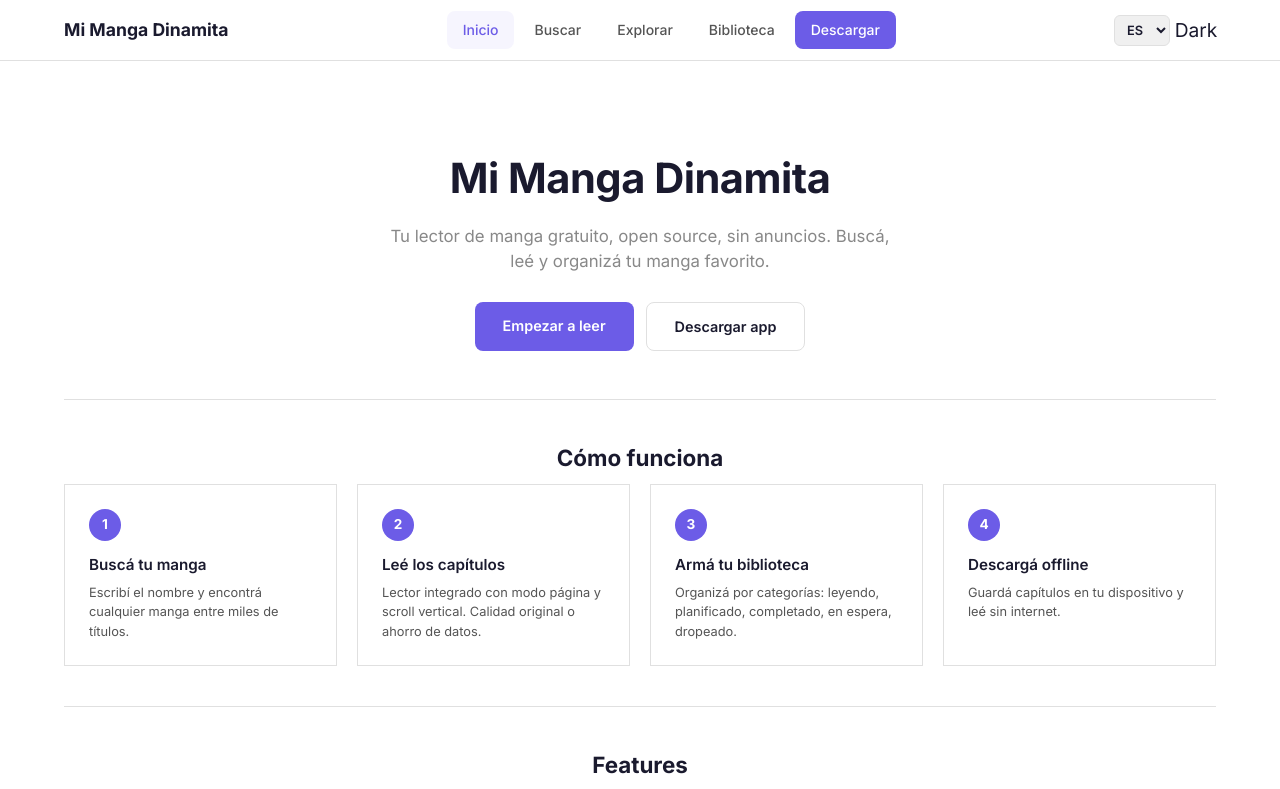
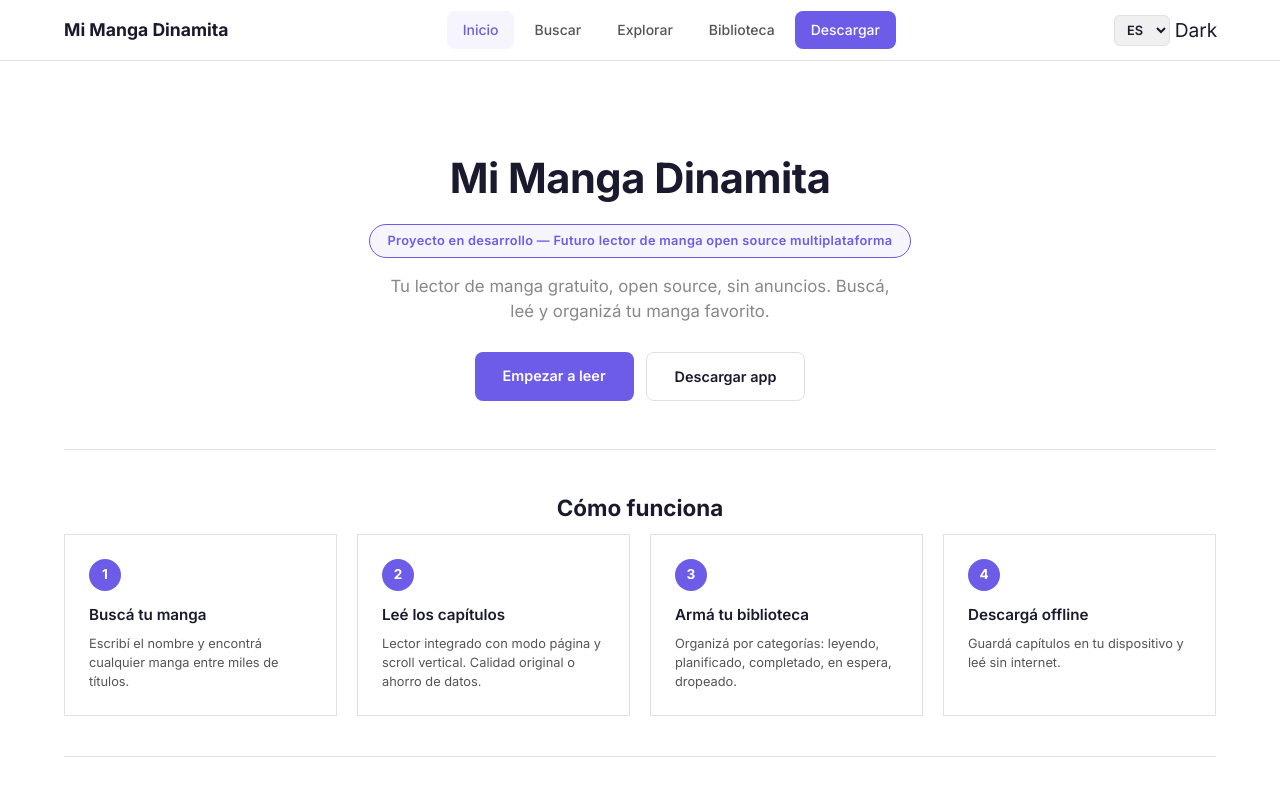
Before and after one commit to luzbelo-dev/mangarg, an Angular app: page / in a window 1280 px wide. Shown: the top 789 px of the page. Built offline with nearby package versions, Linux system fonts and the light colour scheme.

Commit message:
feat: badge "proyecto en desarrollo" en landing hero

```diff
--- a/src/app/core/i18n/translations.ts
+++ b/src/app/core/i18n/translations.ts
@@ -52,6 +52,7 @@ export const translations = {
       featureNoProxyDesc: 'Tu app, tus datos. Open source, sin tracking, sin anuncios.',
     },
     landing: {
+      inDevelopment: 'Proyecto en desarrollo — Futuro lector de manga open source multiplataforma',
       subtitle: 'Tu lector de manga gratuito, open source, sin anuncios. Buscá, leé y organizá tu manga favorito.',
       startReading: 'Empezar a leer',
       download: 'Descargar app',
@@ -277,6 +278,7 @@ export const translations = {
       featureNoProxyDesc: 'Your app, your data. Open source, no tracking, no ads.',
     },
     landing: {
+      inDevelopment: 'Project in development — Future open source cross-platform manga reader',
       subtitle: 'Your free, open source manga reader. No ads. Search, read and organize your favorite manga.',
       startReading: 'Start reading',
       download: 'Download app',
@@ -478,6 +480,7 @@ export interface Translations {
     trackers: string;
   };
   landing: {
+    inDevelopment: string;
     subtitle: string;
     startReading: string;
     download: string;
--- a/src/app/features/landing/landing-page/landing-page.html
+++ b/src/app/features/landing/landing-page/landing-page.html
@@ -3,6 +3,7 @@
   <!-- Hero -->
   <section class="landing__hero">
     <h1 class="landing__title">Mi Manga Dinamita</h1>
+    <p class="landing__badge">{{ t().landing.inDevelopment }}</p>
     <p class="landing__subtitle">{{ t().landing.subtitle }}</p>
     <div class="landing__hero-actions">
       <a routerLink="/search" class="landing__btn landing__btn--primary">
--- a/src/app/features/landing/landing-page/landing-page.scss
+++ b/src/app/features/landing/landing-page/landing-page.scss
@@ -11,6 +11,19 @@
     color: var(--text-primary);
     margin-bottom: 12px;
     letter-spacing: -0.5px;
+  }
+
+  &__badge {
+    display: inline-block;
+    padding: 6px 18px;
+    border-radius: 20px;
+    font-size: 0.8rem;
+    font-weight: 600;
+    color: var(--accent);
+    background: var(--accent-light);
+    border: 1px solid var(--accent);
+    margin-bottom: 16px;
+    letter-spacing: 0.3px;
   }
 
   &__subtitle {
```
